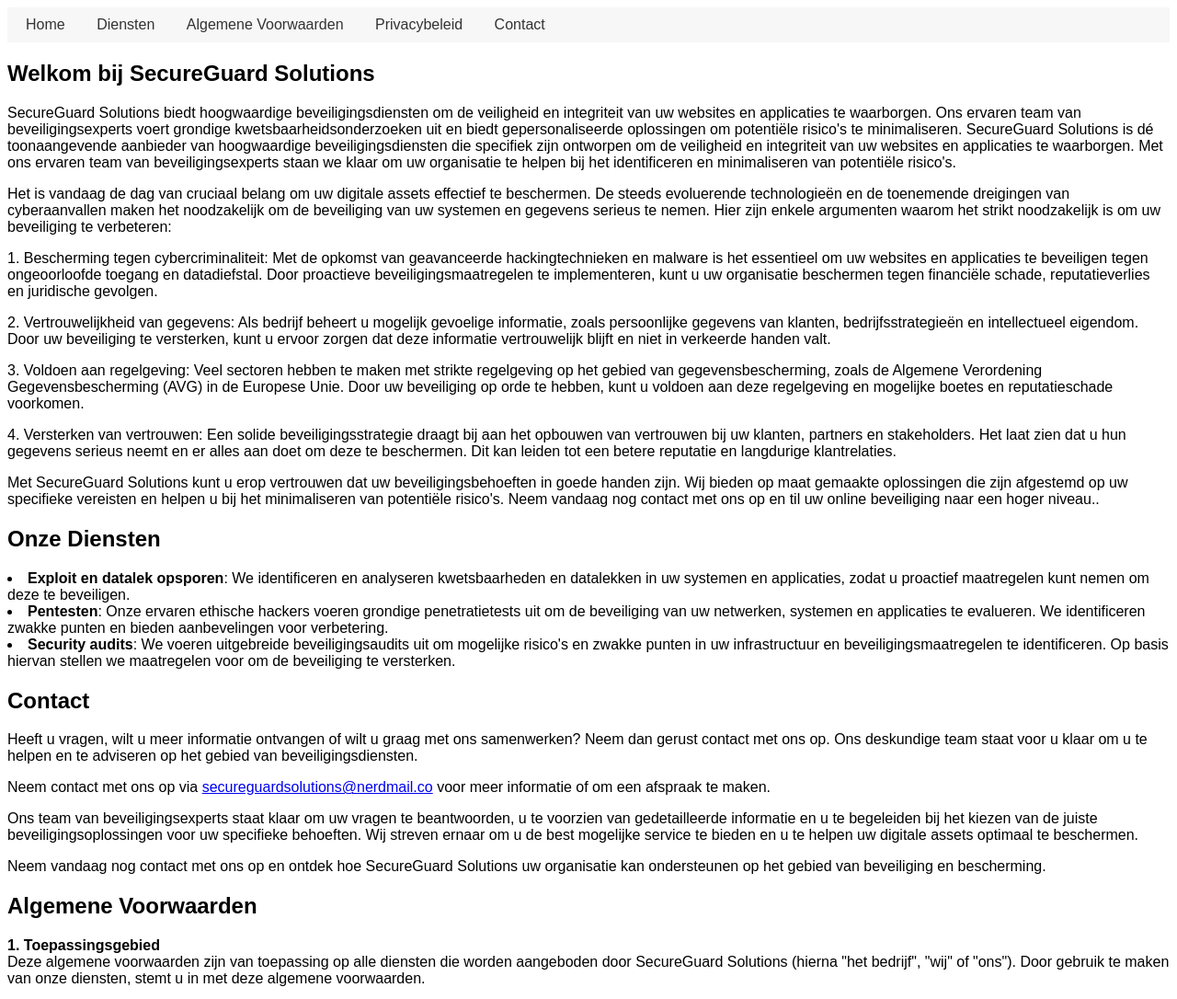
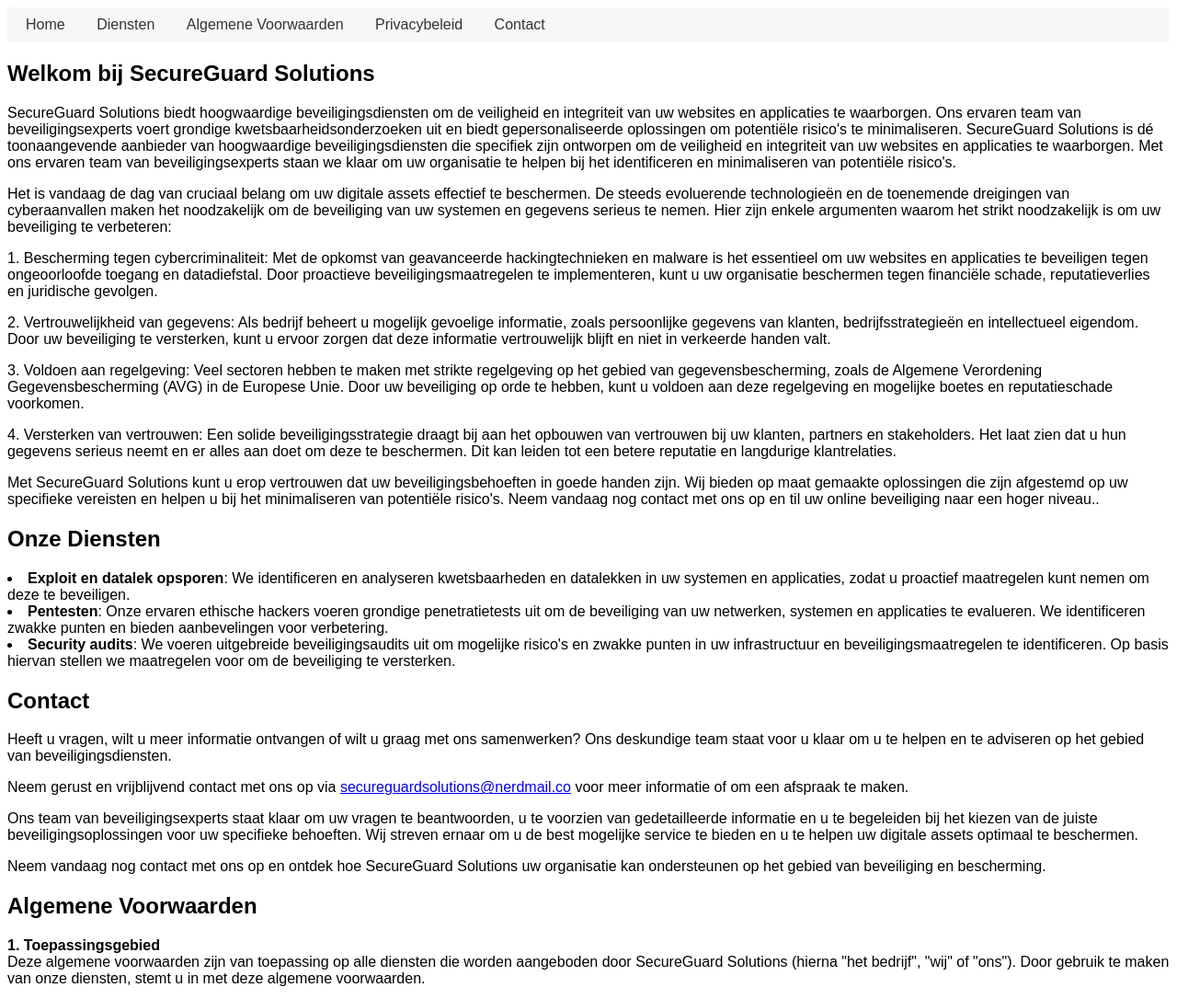
Before and after one commit to qarneyn/improved-invention, a plain HTML site: page index.html in a window 1280 px wide. Shown: the top 1086 px of the page at 92% size. Drawn offline with Linux system fonts and the light colour scheme.

Commit message:
Update index.html

```diff
--- a/index.html
+++ b/index.html
@@ -77,9 +77,9 @@
     <section id="contact">
     <h2>Contact</h2>
 
-<p>Heeft u vragen, wilt u meer informatie ontvangen of wilt u graag met ons samenwerken? Neem dan gerust contact met ons op. Ons deskundige team staat voor u klaar om u te helpen en te adviseren op het gebied van beveiligingsdiensten.<p>
+<p>Heeft u vragen, wilt u meer informatie ontvangen of wilt u graag met ons samenwerken? Ons deskundige team staat voor u klaar om u te helpen en te adviseren op het gebied van beveiligingsdiensten.<p>
 
-   <p>Neem contact met ons op via <a href="mailto:secureguardsolutions@nerdmail.co">secureguardsolutions@nerdmail.co</a> voor meer informatie of om een afspraak te maken.</p>
+   <p>Neem gerust en vrijblijvend contact met ons op via <a href="mailto:secureguardsolutions@nerdmail.co">secureguardsolutions@nerdmail.co</a> voor meer informatie of om een afspraak te maken.</p>
 
 <p>Ons team van beveiligingsexperts staat klaar om uw vragen te beantwoorden, u te voorzien van gedetailleerde informatie en u te begeleiden bij het kiezen van de juiste beveiligingsoplossingen voor uw specifieke behoeften. Wij streven ernaar om u de best mogelijke service te bieden en u te helpen uw digitale assets optimaal te beschermen.<p>
 
```
